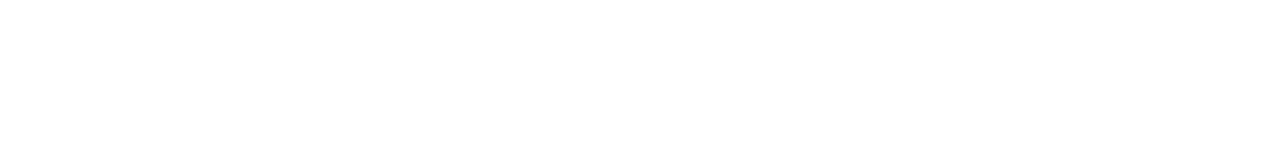
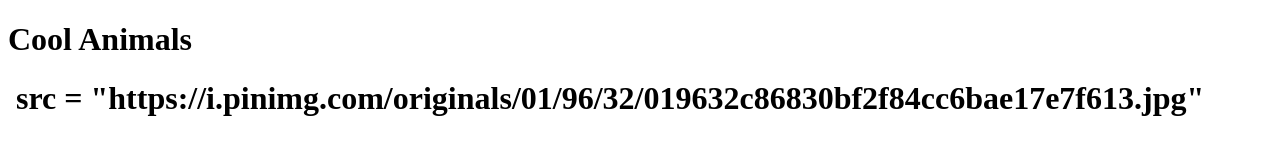
Before and after one commit to christinav3067/cool-animals, a plain HTML site: page index.html in a window 1280 px wide. Drawn offline with Linux system fonts and the light colour scheme.

Commit message:
Update index.html

```diff
--- a/index.html
+++ b/index.html
@@ -1,6 +1,8 @@
 <!DOCTYPE html>
 <html><head><meta charset=utf-8" />
-  <title>Cool Animals by Christina and Abbey</title>
+  <title>Cool Animals by Christina and Abbey </title>
   <link href="style.css” rel="stylesheet" type="text/css" /><style>
   </style>
   </head>
+  <h1>Cool Animals<h1/>
+          <img> src = "https://i.pinimg.com/originals/01/96/32/019632c86830bf2f84cc6bae17e7f613.jpg"<img/>
```
